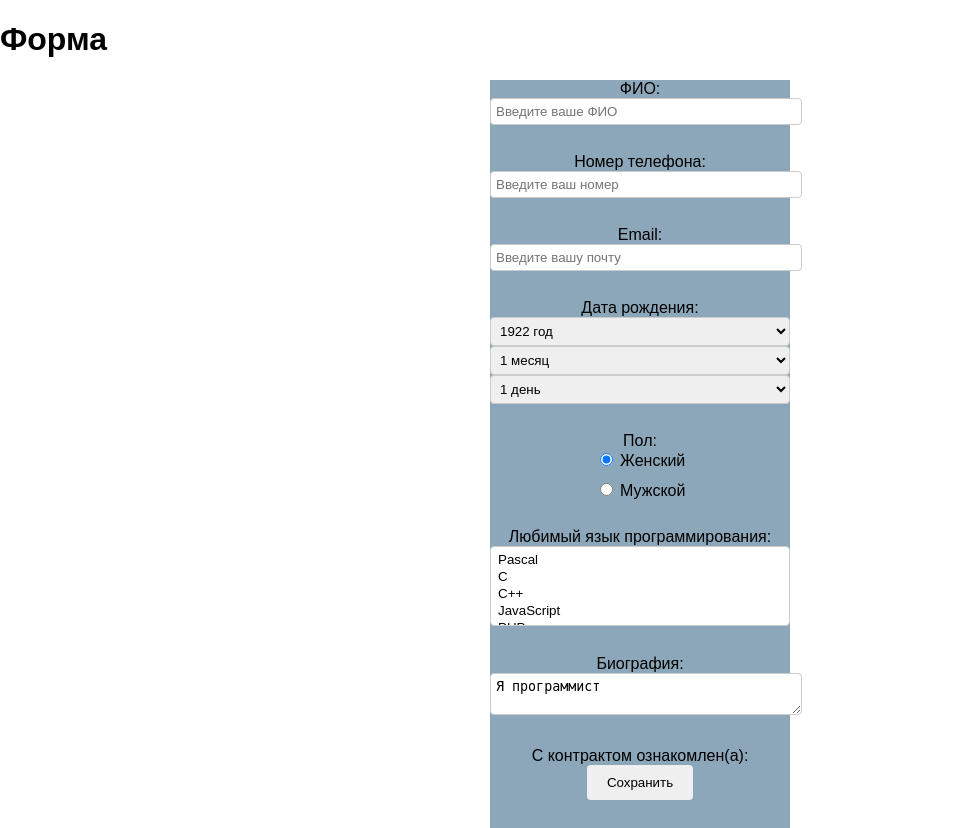
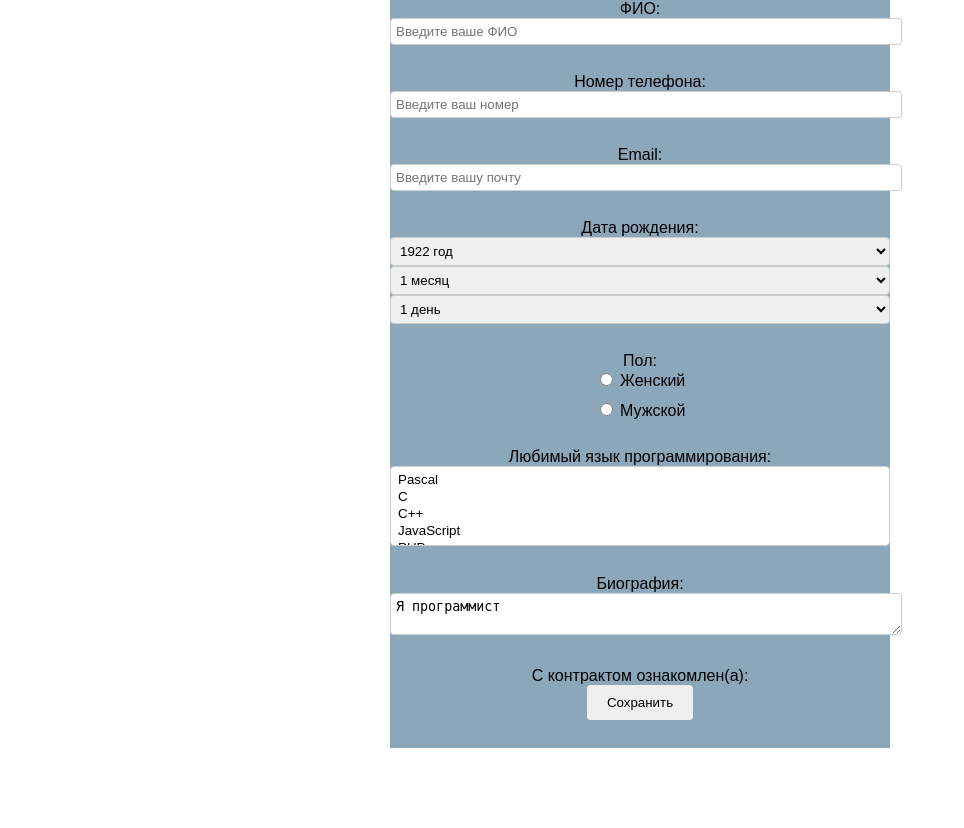
Before and after one commit to potapovadd/WEB-backend, a PHP site: page / in a window 1280 px wide. Shown: the whole page, without its empty margins (0-964 px from the left). After the commit the page ends 748 px from the top, so only its background shows below. Run offline with PHP 8.4, Linux system fonts and the light colour scheme.

Commit message:
Add files via upload

```diff
--- a/3/form.php
+++ b/3/form.php
@@ -7,8 +7,6 @@
     <title>3</title>
 </head>
 <body>
-
-    <h1>Форма</h1>
 
     <form action="index.php"
         method="POST">
@@ -63,7 +61,7 @@
 
         <label>
             Пол: <br />
-            <input type="radio" checked="checked"
+            <input type="radio"
             name="radio1" value="woman" />
             Женский</label>
         <label>
--- a/3/style.css
+++ b/3/style.css
@@ -4,7 +4,7 @@ body{
 }
 
 form{
-    width: 300px;
+    width: 500px;
     margin: 0 auto;
     background-color:#8ca7b9;
     text-align:center;
```
